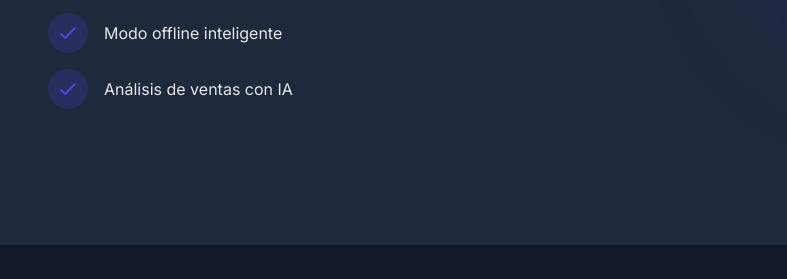
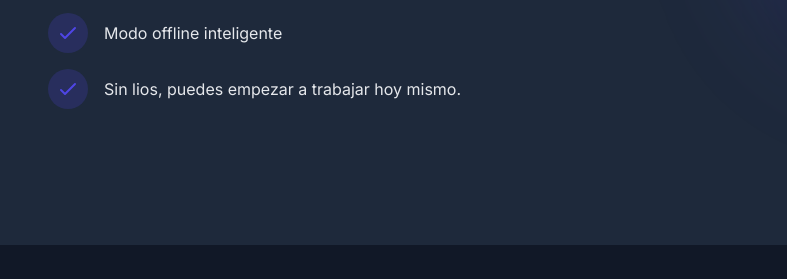
Before and after one commit to deividqh/mesala, a website: page cliente_web/index.html in a window 1280 px wide. Shown: the part 2069-2348 px from the top of the page, 0-787 px from the left. Drawn offline with nearby package versions, Linux system fonts and the light colour scheme.

Commit message:
sin lios

```diff
--- a/cliente_web/index.html
+++ b/cliente_web/index.html
@@ -141,7 +141,7 @@
                         <div class="w-10 h-10 rounded-full bg-primary/20 flex items-center justify-center text-primary">
                             <svg class="w-6 h-6" fill="none" stroke="currentColor" viewBox="0 0 24 24"><path stroke-linecap="round" stroke-linejoin="round" stroke-width="2" d="M5 13l4 4L19 7"></path></svg>
                         </div>
-                        Análisis de ventas con IA
+                        Sin lios, puedes empezar a trabajar hoy mismo.
                     </li>
                 </ul>
             </div>
```
